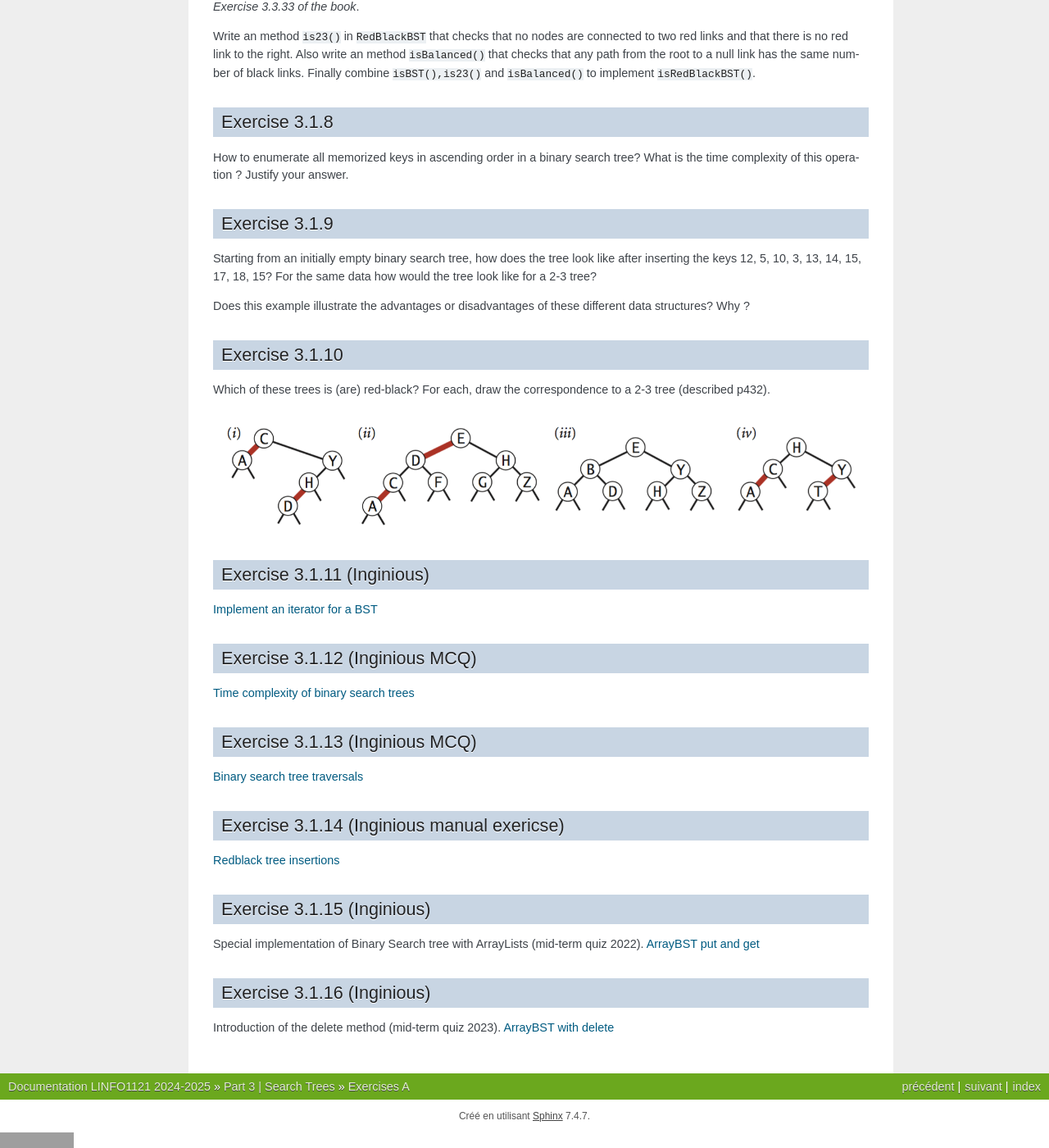
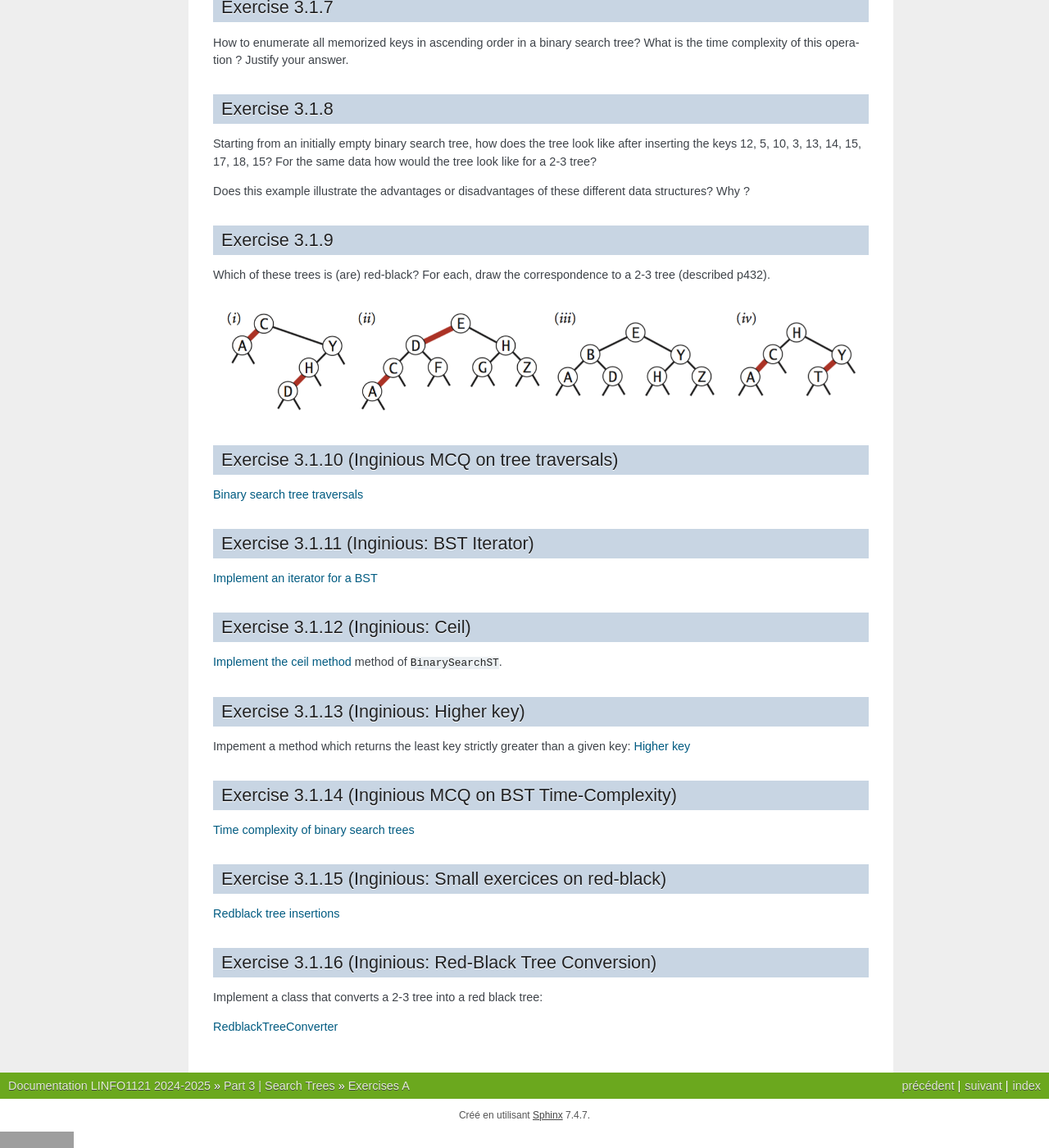
Before and after one commit to pschaus/LINFO1121, a Sphinx documentation site: the page built from source/part3/ex1.rst, in a window 1280 px wide and 1400 px high, scrolled down 1501 px. Shown: the whole window at 82% size. Built offline with Sphinx 7.4.7, drawn with Linux system fonts in a browser that asks for light colours; some of the changed text lies outside the part shown; grey boxes are pictures that could not be loaded.

Commit message:
reorganize bst exercises

```diff
--- a/source/part3/ex1.rst
+++ b/source/part3/ex1.rst
@@ -9,7 +9,7 @@
 
 
 Exercise 3.1.1
-""""""""""""""
+"""""""""""""""""
 
 Which of the two ``SequentialSearchST`` or ``BinarySearchST`` implementations would you use for an application?
 which performs :math:`10^3` ``put()`` and :math:`10^6` ``get()`` in random order? Justify.
@@ -46,34 +46,8 @@
 
     Thus ``BinarySearchST`` if :math:`M` is great enough.
 
-Exercise 3.1.2 (Inginious)
-"""""""""""""""""""""""""""
 
-`Implement the ceil method <https://inginious.info.ucl.ac.be/course/LINFO1121/searching_BinarySearchTree>`_ method of ``BinarySearchST``.
-
-
-
-Implement the ``floor()`` method of ``BinarySearchST``.
-
-.. answer::
-
-    .. code-block:: java
-
-        public Key floor(Key key) {
-            //rank returns the position where the key
-            //should be if it is added
-
-            //i.e. if keys[loc] == key => it exists, return key
-            //     else, return the key just before the location
-            //           where the key should be added
-
-            int loc = rank(key);
-            if(keys[loc].compareTo(key) == 0)
-                return key;
-            return keys[loc-1];
-        }
-
-Exercise 3.1.3
+Exercise 3.1.2
 """""""""""""""
 
 *Exercise 3.1.24 of the book*.
@@ -129,7 +103,7 @@
       pense intuitivement que l'interpolation devrait aller plus vite).
 
 
-Exercise 3.1.4
+Exercise 3.1.3
 """""""""""""""
 
 *Exercise 3.1.25 of the book*.
@@ -239,8 +213,8 @@
 
         isRedBlackBST() =  isBST() && is23() && isBalanced().
 
-Exercise 3.1.8
-""""""""""""""
+Exercise 3.1.7
+""""""""""""""""
 
 How to enumerate all memorized keys in ascending order
 in a binary search tree? What is the time complexity of
@@ -303,38 +277,68 @@
     .. image:: tree_iv.png
 
 
-Exercise 3.1.11 (Inginious)
-"""""""""""""""""""""""""""""
+Exercise 3.1.10 (Inginious MCQ on tree traversals)
+"""""""""""""""""""""""""""""""""""""""""""""""""""""
+
+`Binary search tree traversals <https://inginious.info.ucl.ac.be/course/LINFO1121-QCM/PART3QcmBt>`_
+
+
+Exercise 3.1.11 (Inginious: BST Iterator)
+"""""""""""""""""""""""""""""""""""""""""""""
 
 `Implement an iterator for a BST <https://inginious.info.ucl.ac.be/course/LINFO1121/searching_BinarySearchTreeIteratorr>`_
 
 
-Exercise 3.1.12 (Inginious MCQ)
-""""""""""""""""""""""""""""""""""
+Exercise 3.1.12 (Inginious: Ceil)
+""""""""""""""""""""""""""""""""""""""""""
+
+`Implement the ceil method <https://inginious.info.ucl.ac.be/course/LINFO1121/searching_BinarySearchTree>`_ method of ``BinarySearchST``.
+
+
+
+.. answer::
+
+    .. code-block:: java
+
+        public Key floor(Key key) {
+            //rank returns the position where the key
+            //should be if it is added
+
+            //i.e. if keys[loc] == key => it exists, return key
+            //     else, return the key just before the location
+            //           where the key should be added
+
+            int loc = rank(key);
+            if(keys[loc].compareTo(key) == 0)
+                return key;
+            return keys[loc-1];
+        }
+
+
+
+Exercise 3.1.13 (Inginious: Higher key)
+"""""""""""""""""""""""""""""""""""""""""""""
+
+Impement a method which returns the least key strictly greater than a given key:
+`Higher key <https://inginious.info.ucl.ac.be/course/LINFO1121/searching_BinarySearchTreeHigher>`_
+
+
+Exercise 3.1.14 (Inginious MCQ on BST Time-Complexity)
+"""""""""""""""""""""""""""""""""""""""""""""""""""""""
 
 `Time complexity of binary search trees <https://inginious.info.ucl.ac.be/course/LINFO1121-QCM/PART3Qcm>`_
 
 
 
-Exercise 3.1.13 (Inginious MCQ)
-""""""""""""""""""""""""""""""""""
-
-`Binary search tree traversals <https://inginious.info.ucl.ac.be/course/LINFO1121-QCM/PART3QcmBt>`_
-
-
-Exercise 3.1.14 (Inginious manual exericse)
-""""""""""""""""""""""""""""""""""""""""""""
+Exercise 3.1.15 (Inginious: Small exercices on red-black)
+""""""""""""""""""""""""""""""""""""""""""""""""""""""""""""
 
 `Redblack tree insertions <https://inginious.info.ucl.ac.be/course/LINFO1121-QCM/PART3Rbt>`_
 
-Exercise 3.1.15 (Inginious)
-""""""""""""""""""""""""""""""""""""""""""""
 
-Special implementation of Binary Search tree with ArrayLists (mid-term quiz 2022).
-`ArrayBST put and get <https://inginious.info.ucl.ac.be/course/LINFO1121/searching_ArrayBST>`_
+Exercise 3.1.16 (Inginious: Red-Black Tree Conversion)
+""""""""""""""""""""""""""""""""""""""""""""""""""""""""""""
 
-Exercise 3.1.16 (Inginious)
-""""""""""""""""""""""""""""""""""""""""""""
+Implement a class that converts a 2-3 tree into a red black tree:
 
-Introduction of the delete method (mid-term quiz 2023).
-`ArrayBST with delete <https://inginious.info.ucl.ac.be/course/LINFO1121/searching_ArrayBST>`_
+`RedblackTreeConverter <https://inginious.info.ucl.ac.be/course/LINFO1121/searching_RedBlackTreeConverter>`_
```
Also changed, not shown: other parts of source/part3/ex1.rst (+8 -8 lines), source/part3/ex2.rst (+20 -17 lines).
